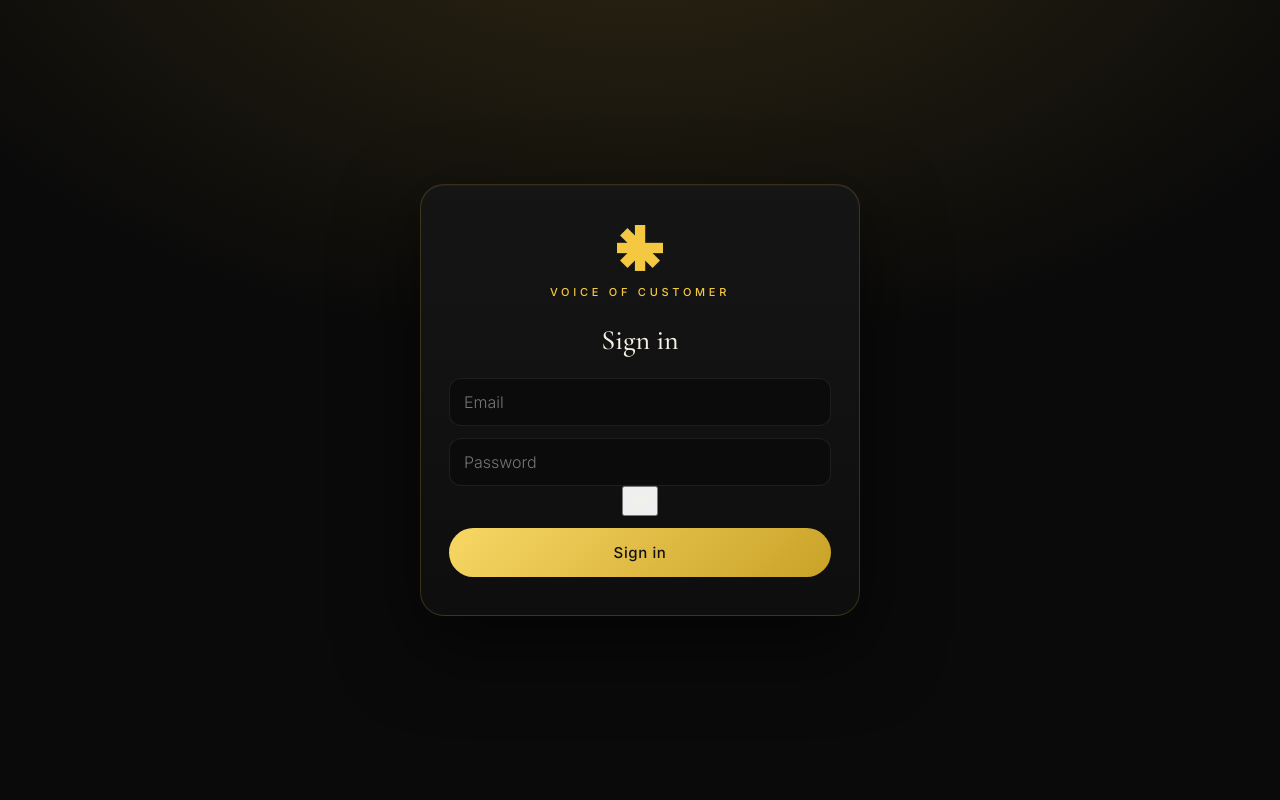
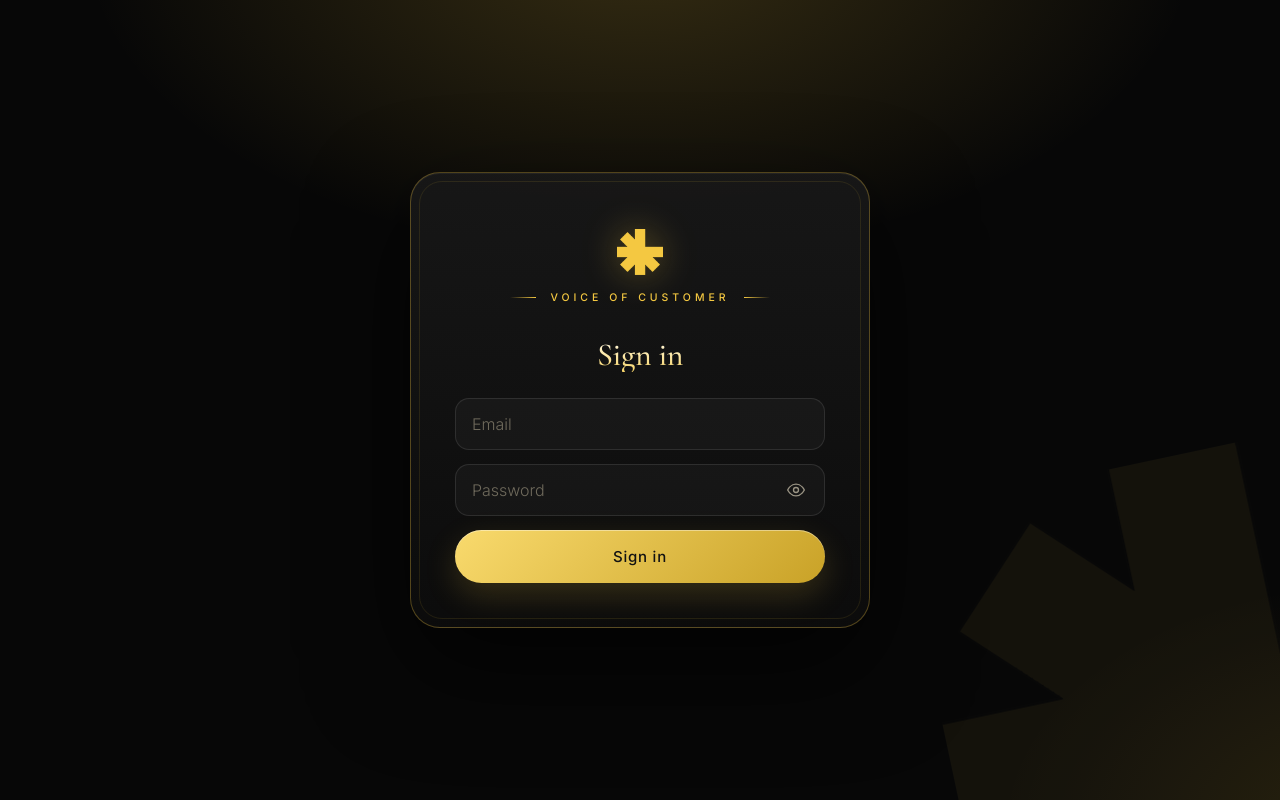
Before and after one commit to nationsskyreports-rgb/Nations-Of-Sky, a Next.js app: page /login in a window 1280 px wide. Built offline with nearby package versions, Linux system fonts and the light colour scheme; no server answers.

Commit message:
Update globals.css

```diff
--- a/app/globals.css
+++ b/app/globals.css
@@ -46,83 +46,162 @@ textarea {
   display: flex;
   align-items: center;
   justify-content: center;
-  padding: 24px 16px;
   position: relative;
   overflow: hidden;
+  background: #070707;
+}
+
+.vc-shell::before {
+  content: '';
+  position: absolute;
+  inset: 0;
+  background: radial-gradient(900px 520px at 50% -8%, rgba(244, 200, 65, 0.2), transparent 62%),
+    radial-gradient(640px 420px at 108% 104%, rgba(244, 200, 65, 0.09), transparent 60%);
+  pointer-events: none;
+}
+
+.vc-shell::after {
+  content: '';
+  position: absolute;
+  width: 560px;
+  height: 560px;
+  right: -230px;
+  bottom: -210px;
+  background: url('/logo.png') center / contain no-repeat;
+  opacity: 0.05;
+  transform: rotate(-12deg);
+  pointer-events: none;
 }
 
 .vc-glow {
-  position: absolute;
-  inset: -20% -20% auto -20%;
-  height: 70%;
-  background: radial-gradient(ellipse at 50% 0%, rgba(244, 200, 65, 0.16), transparent 65%);
-  pointer-events: none;
+  display: none;
 }
 
 .vc-card {
   position: relative;
+  z-index: 1;
   width: 100%;
-  max-width: 440px;
-  padding: 40px 28px 26px;
+  max-width: 460px;
+  min-height: 100dvh;
+  padding: 48px 30px 30px;
+  display: flex;
+  flex-direction: column;
+  justify-content: center;
   text-align: center;
-  background: linear-gradient(180deg, #151515, #0e0e0e);
-  border: 1px solid var(--line);
-  border-radius: 24px;
-  box-shadow: 0 30px 80px rgba(0, 0, 0, 0.6), inset 0 1px 0 rgba(255, 255, 255, 0.04);
+}
+
+.vc-card::before {
+  content: '';
+  position: absolute;
+  inset: 12px;
+  border: 1px solid rgba(244, 200, 65, 0.14);
+  border-radius: 22px;
+  pointer-events: none;
+}
+
+@media (min-width: 520px) {
+  .vc-card {
+    min-height: 0;
+    margin: 32px 16px;
+    padding: 56px 44px 32px;
+    background: linear-gradient(180deg, rgba(24, 24, 24, 0.94), rgba(12, 12, 12, 0.97));
+    border: 1px solid rgba(244, 200, 65, 0.3);
+    border-radius: 30px;
+    box-shadow: 0 40px 100px rgba(0, 0, 0, 0.65), inset 0 1px 0 rgba(255, 255, 255, 0.05);
+  }
+
+  .vc-card::before {
+    inset: 8px;
+    border-radius: 23px;
+    border-color: rgba(244, 200, 65, 0.1);
+  }
 }
 
 .vc-logo {
   display: block;
-  margin: 0 auto 14px;
+  margin: 0 auto 16px;
+  width: 46px;
+  height: 46px;
+  filter: drop-shadow(0 0 18px rgba(244, 200, 65, 0.35));
 }
 
 .vc-eyebrow {
-  margin: 0 0 26px;
-  font-size: 11px;
-  letter-spacing: 0.34em;
+  display: flex;
+  align-items: center;
+  justify-content: center;
+  gap: 14px;
+  margin: 0 0 34px;
+  font-size: 10.5px;
+  letter-spacing: 0.38em;
   text-transform: uppercase;
   color: var(--gold);
   font-weight: 500;
 }
 
+.vc-eyebrow::before,
+.vc-eyebrow::after {
+  content: '';
+  width: 26px;
+  height: 1px;
+  background: linear-gradient(90deg, transparent, var(--gold));
+}
+
+.vc-eyebrow::after {
+  transform: scaleX(-1);
+}
+
 .vc-hello {
-  margin: 0 0 8px;
-  font-size: 13px;
+  margin: 0 0 10px;
+  font-size: 12px;
+  letter-spacing: 0.24em;
+  text-transform: uppercase;
   color: var(--muted);
-  letter-spacing: 0.08em;
 }
 
 .vc-title {
-  margin: 0 0 10px;
+  margin: 0 0 14px;
   font-family: var(--serif);
   font-weight: 500;
-  font-size: 34px;
-  line-height: 1.12;
+  font-size: 44px;
+  line-height: 1.04;
+  letter-spacing: -0.01em;
+  background: linear-gradient(180deg, #fff7dc 10%, #f4c841 130%);
+  -webkit-background-clip: text;
+  background-clip: text;
+  color: transparent;
 }
 
 .vc-title.small {
-  font-size: 28px;
-  margin-bottom: 22px;
+  font-size: 32px;
+  margin-bottom: 26px;
 }
 
 .vc-sub {
+  margin: 0 0 30px;
+  color: #a9a392;
+  font-size: 15.5px;
+  line-height: 1.6;
+}
+
+.vc-rate {
   margin: 0 0 26px;
-  color: var(--muted);
-  font-size: 15px;
-  line-height: 1.55;
+  padding: 24px 8px 18px;
+  border-top: 1px solid rgba(244, 200, 65, 0.16);
+  border-bottom: 1px solid rgba(244, 200, 65, 0.16);
 }
 
 .vc-ask {
-  margin: 0 0 14px;
-  font-size: 14px;
-  letter-spacing: 0.04em;
+  margin: 0 0 16px;
+  font-family: var(--serif);
+  font-style: italic;
+  font-size: 21px;
+  color: var(--text);
 }
 
 .vc-stars {
   display: flex;
   justify-content: center;
-  gap: 4px;
-  margin-bottom: 28px;
+  gap: 6px;
 }
 
 .vc-star {
@@ -130,58 +209,78 @@ textarea {
   border: 0;
   padding: 4px;
   cursor: pointer;
-  transition: transform 0.18s ease;
   -webkit-tap-highlight-color: transparent;
 }
 
 .vc-star svg {
   display: block;
-  fill: transparent;
-  stroke: rgba(244, 200, 65, 0.55);
+  fill: rgba(244, 200, 65, 0.04);
+  stroke: rgba(244, 200, 65, 0.6);
   stroke-width: 1.2;
   stroke-linejoin: round;
-  transition: fill 0.2s ease, stroke 0.2s ease, filter 0.2s ease;
+  transition: fill 0.2s ease, stroke 0.2s ease, filter 0.2s ease, transform 0.2s ease;
+}
+
+.vc-star:hover svg {
+  transform: scale(1.1);
 }
 
 .vc-star.on svg {
   fill: var(--gold);
   stroke: var(--gold);
-  filter: drop-shadow(0 0 10px rgba(244, 200, 65, 0.45));
+  filter: drop-shadow(0 0 12px rgba(244, 200, 65, 0.5));
 }
 
-.vc-star:active {
+.vc-star:active svg {
   transform: scale(0.9);
+}
+
+.vc-rate-label {
+  height: 16px;
+  margin: 12px 0 0;
+  font-size: 11px;
+  letter-spacing: 0.26em;
+  text-transform: uppercase;
+  color: var(--gold);
 }
 
 .vc-gift {
   display: flex;
   align-items: center;
-  gap: 14px;
+  gap: 16px;
   padding: 16px 18px;
   margin: 0 0 16px;
   text-align: left;
-  border-radius: 16px;
-  border: 1px solid var(--line);
-  background: rgba(244, 200, 65, 0.05);
+  border-radius: 18px;
+  border: 1px solid rgba(244, 200, 65, 0.28);
+  background: linear-gradient(135deg, rgba(244, 200, 65, 0.1), rgba(244, 200, 65, 0.02));
 }
 
-.vc-gift svg {
+.vc-gift-icon {
   flex: none;
+  width: 46px;
+  height: 46px;
+  display: grid;
+  place-items: center;
+  border-radius: 50%;
   color: var(--gold);
+  background: rgba(244, 200, 65, 0.1);
+  border: 1px solid rgba(244, 200, 65, 0.35);
 }
 
-.vc-gift strong {
+.vc-gift-text strong {
   display: block;
+  margin-bottom: 4px;
   font-weight: 500;
-  font-size: 14px;
-  margin-bottom: 3px;
+  font-size: 14.5px;
+  color: var(--text);
 }
 
-.vc-gift span {
+.vc-gift-text span {
   display: block;
   font-size: 13px;
+  line-height: 1.5;
   color: var(--muted);
-  line-height: 1.5;
 }
 
 .vc-gift.locked {
@@ -193,32 +292,33 @@ textarea {
   content: '';
   position: absolute;
   inset: 0;
-  background: linear-gradient(110deg, transparent 30%, rgba(244, 200, 65, 0.14) 50%, transparent 70%);
+  background: linear-gradient(110deg, transparent 30%, rgba(244, 200, 65, 0.16) 50%, transparent 70%);
   transform: translateX(-100%);
   animation: vc-shine 3.2s ease-in-out infinite;
 }
 
 .vc-gift.open {
-  border-color: rgba(244, 200, 65, 0.5);
-  background: linear-gradient(135deg, rgba(244, 200, 65, 0.14), rgba(244, 200, 65, 0.03));
+  border-color: rgba(244, 200, 65, 0.55);
+  background: linear-gradient(135deg, rgba(244, 200, 65, 0.16), rgba(244, 200, 65, 0.03));
+  box-shadow: 0 18px 50px rgba(244, 200, 65, 0.08);
   animation: vc-pop 0.7s cubic-bezier(0.2, 0.9, 0.3, 1.2);
 }
 
 .vc-code {
   display: inline-block;
-  margin-top: 8px;
-  padding: 6px 12px;
+  margin-top: 10px;
+  padding: 6px 14px;
   border: 1px dashed var(--gold);
   border-radius: 8px;
   color: var(--gold);
-  letter-spacing: 0.18em;
+  letter-spacing: 0.2em;
   font-weight: 500;
 }
 
 .vc-questions {
   display: grid;
-  gap: 22px;
-  margin-bottom: 26px;
+  gap: 24px;
+  margin-bottom: 28px;
   text-align: left;
 }
 
@@ -227,6 +327,7 @@ textarea {
   margin-bottom: 10px;
   font-size: 14px;
   font-weight: 400;
+  line-height: 1.45;
 }
 
 .vc-q em {
@@ -236,39 +337,89 @@ textarea {
 
 .vc-input {
   width: 100%;
-  padding: 13px 14px;
-  background: #0b0b0b;
-  border: 1px solid var(--line-soft);
-  border-radius: 12px;
+  padding: 15px 16px;
+  background: rgba(255, 255, 255, 0.03);
+  border: 1px solid rgba(255, 255, 255, 0.1);
+  border-radius: 14px;
   outline: none;
   resize: vertical;
   font-size: 16px;
+  color: var(--text);
+  transition: border-color 0.2s ease, box-shadow 0.2s ease;
+}
+
+.vc-input::placeholder {
+  color: #6f6a5c;
 }
 
 .vc-input:focus {
   border-color: var(--gold);
+  box-shadow: 0 0 0 3px rgba(244, 200, 65, 0.12);
 }
 
-.vc-pills,
-.vc-nps {
+.vc-input:-webkit-autofill {
+  -webkit-text-fill-color: #f5f1e6;
+  caret-color: #f5f1e6;
+  box-shadow: 0 0 0 1000px #151515 inset;
+  border-color: rgba(244, 200, 65, 0.3);
+}
+
+.vc-field {
+  position: relative;
+}
+
+.vc-field .vc-input {
+  padding-right: 56px;
+}
+
+.vc-eye {
+  position: absolute;
+  top: 50%;
+  right: 8px;
+  transform: translateY(-50%);
+  width: 42px;
+  height: 42px;
+  display: grid;
+  place-items: center;
+  background: none;
+  border: 0;
+  border-radius: 10px;
+  color: var(--muted);
+  cursor: pointer;
+}
+
+.vc-eye:hover {
+  color: var(--gold);
+}
+
+.vc-pills {
   display: flex;
   flex-wrap: wrap;
   gap: 8px;
 }
 
+.vc-nps {
+  display: grid;
+  grid-template-columns: repeat(6, 1fr);
+  gap: 8px;
+}
+
 .vc-pill {
-  padding: 10px 16px;
-  background: transparent;
-  border: 1px solid var(--line-soft);
+  padding: 11px 18px;
+  background: rgba(255, 255, 255, 0.02);
+  border: 1px solid rgba(255, 255, 255, 0.12);
   border-radius: 999px;
   cursor: pointer;
   font-size: 14px;
   transition: all 0.15s ease;
 }
 
+.vc-pill:hover {
+  border-color: rgba(244, 200, 65, 0.5);
+}
+
 .vc-nps .vc-pill {
-  min-width: 38px;
-  padding: 9px 0;
+  padding: 11px 0;
   text-align: center;
 }
 
@@ -277,13 +428,15 @@ textarea {
   border-color: var(--gold);
   color: #111;
   font-weight: 500;
+  box-shadow: 0 6px 20px rgba(244, 200, 65, 0.25);
 }
 
 .vc-nps-legend {
   display: flex;
   justify-content: space-between;
-  margin-top: 8px;
+  margin-top: 10px;
   font-size: 11px;
+  letter-spacing: 0.06em;
   color: var(--muted);
 }
 
@@ -291,72 +444,105 @@ textarea {
   display: block;
   width: 100%;
   margin: 0 0 12px;
-  padding: 15px 18px;
+  padding: 17px 18px;
   border: 0;
   border-radius: 999px;
-  background: linear-gradient(135deg, #f8d765, var(--gold-deep));
+  background: linear-gradient(135deg, #f9da6d, var(--gold-deep));
   color: #121212;
   font-weight: 500;
   font-size: 15px;
-  letter-spacing: 0.04em;
+  letter-spacing: 0.05em;
   text-align: center;
   text-decoration: none;
   cursor: pointer;
+  box-shadow: 0 12px 32px rgba(244, 200, 65, 0.18), inset 0 1px 0 rgba(255, 255, 255, 0.4);
+  transition: transform 0.15s ease, box-shadow 0.15s ease;
+}
+
+.vc-btn:active {
+  transform: scale(0.98);
 }
 
 .vc-btn:disabled {
   opacity: 0.4;
   cursor: not-allowed;
+  box-shadow: none;
 }
 
 .vc-btn.ghost {
   background: transparent;
   color: var(--gold);
-  border: 1px solid var(--line);
+  border: 1px solid rgba(244, 200, 65, 0.35);
+  box-shadow: none;
 }
 
 .vc-form {
   display: grid;
-  gap: 12px;
+  gap: 14px;
+  text-align: left;
 }
 
 .vc-error {
   margin: 0;
+  text-align: center;
   color: var(--danger);
   font-size: 13px;
 }
 
-.vc-progress {
-  height: 2px;
-  margin: 26px 0 16px;
-  background: var(--line-soft);
-  border-radius: 2px;
-  overflow: hidden;
+.vc-steps {
+  display: flex;
+  gap: 6px;
+  margin: 26px 0 18px;
 }
 
-.vc-progress i {
-  display: block;
-  height: 100%;
+.vc-steps i {
+  flex: 1;
+  height: 2px;
+  border-radius: 2px;
+  background: rgba(255, 255, 255, 0.1);
+  transition: background 0.5s ease;
+}
+
+.vc-steps i.on {
   background: var(--gold);
-  transition: width 0.6s ease;
 }
 
 .vc-foot {
   margin: 0;
   font-size: 10px;
-  letter-spacing: 0.34em;
+  letter-spacing: 0.38em;
   text-transform: uppercase;
   color: var(--muted);
 }
 
-.vc-fade {
-  animation: vc-fade 0.5s ease both;
+.vc-fade > * {
+  animation: vc-fade 0.65s cubic-bezier(0.2, 0.7, 0.2, 1) both;
+}
+
+.vc-fade > *:nth-child(2) {
+  animation-delay: 0.06s;
+}
+
+.vc-fade > *:nth-child(3) {
+  animation-delay: 0.12s;
+}
+
+.vc-fade > *:nth-child(4) {
+  animation-delay: 0.2s;
+}
+
+.vc-fade > *:nth-child(5) {
+  animation-delay: 0.28s;
+}
+
+.vc-fade > *:nth-child(6) {
+  animation-delay: 0.36s;
 }
 
 @keyframes vc-fade {
   from {
     opacity: 0;
-    transform: translateY(10px);
+    transform: translateY(12px);
   }
   to {
     opacity: 1;
@@ -378,6 +564,23 @@ textarea {
 @keyframes vc-shine {
   to {
     transform: translateX(100%);
+  }
+}
+
+@media (max-width: 519px) {
+  .vc-shell::after {
+    display: none;
+  }
+}
+
+@media (max-width: 380px) {
+  .vc-title {
+    font-size: 38px;
+  }
+
+  .vc-card {
+    padding-left: 24px;
+    padding-right: 24px;
   }
 }
 
@@ -948,10 +1151,6 @@ details summary {
 }
 
 @media (max-width: 640px) {
-  .vc-title {
-    font-size: 30px;
-  }
-
   .d-head h1 {
     font-size: 28px;
   }
```
